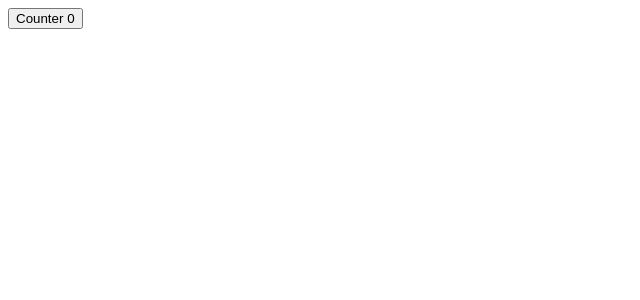
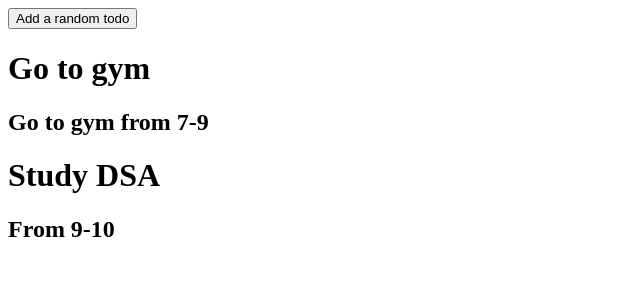
Before and after one commit to sachinxsharma/ReactDev, a React (Vite) app: page / in a window 1280 px wide. Shown: the top 300 px of the page, without its empty margins (0-640 px from the left). Built offline with nearby package versions, Linux system fonts and the light colour scheme.

Commit message:
created a todo app using state variables nd extra feature adding new todo by clicking on button

```diff
--- a/src/App.jsx
+++ b/src/App.jsx
@@ -1,23 +1,43 @@
-import { useState } from 'react'
-import reactLogo from './assets/react.svg'
-import viteLogo from '/vite.svg'
-import './App.css'
+import React, { useState } from 'react';
 
 function App() {
-  const [count, setCount] = useState(0);
+  const [todos, setTodos] = useState([
+    {
+      title: "Go to gym",
+      description: "Go to gym from 7-9",
+      completed: false
+    },
+    {
+      title: "Study DSA",
+      description: "From 9-10",
+      completed: false
+    }
+  ]);
 
+  function addTodo() {
+    setTodos([...todos, {
+      title: "new title ",
+      description: "desc of new todo"
+    }]);
+  }
 
-  function onClickHandler(){
-    setCount(count+1)
-    console.log(setCount)
-  }
   return (
-    <>
-      <div>
-      <button onClick={onClickHandler}>Counter {count}</button>
-      </div>
-    </>
-  )
+    <div>
+      <button onClick={addTodo}>Add a random todo</button>
+      {todos.map((todo, index) => (
+        <Todo key={index} title={todo.title} description={todo.description} />
+      ))}
+    </div>
+  );
 }
 
-export default App
+function Todo(props) {
+  return (
+    <div>
+      <h1>{props.title}</h1>
+      <h2>{props.description}</h2>
+    </div>
+  );
+}
+
+export default App;
```
